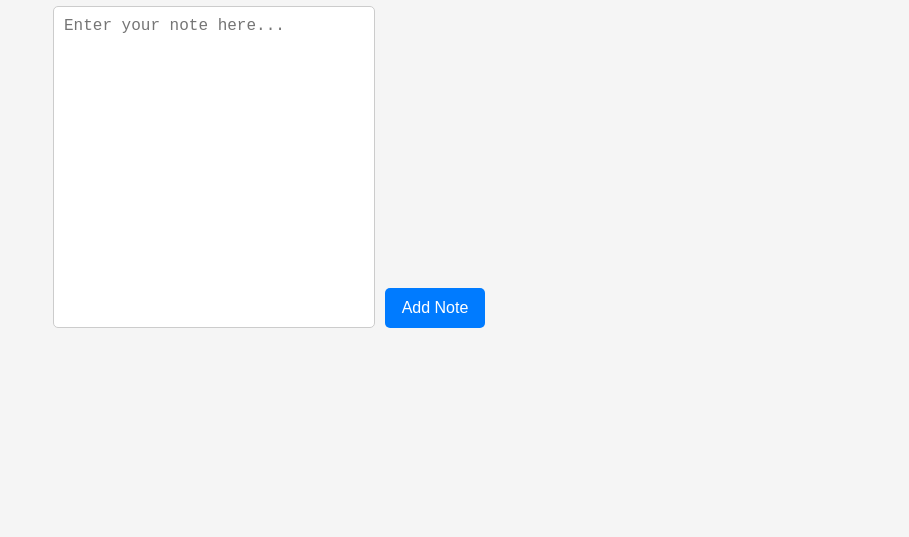
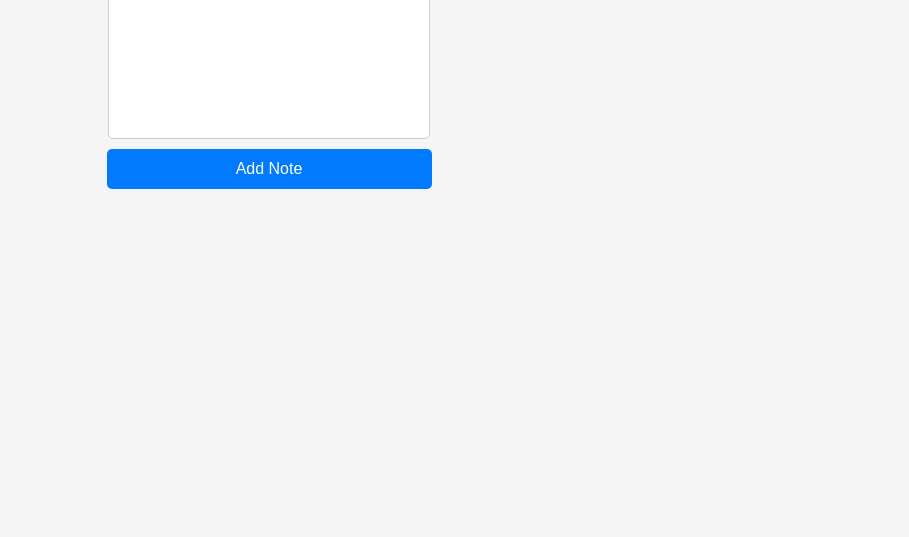
Before and after one commit to Sani-Mohibur/Notes-App, a plain HTML site: page index.html in a window 1280 px wide. Shown: the part 263-800 px from the top of the page, without its empty margins (371-1280 px from the left). Drawn offline with Linux system fonts and the light colour scheme.

Commit message:
3rd commit

```diff
--- a/style.css
+++ b/style.css
@@ -3,8 +3,8 @@ body{
     display: flex;
     flex-direction: column;
     align-items: center;
-    justify-content: center;
-    height: 100vh;
+    justify-content: flex-start;
+    min-height: 100vh;
     background-color: #f5f5f5;
     margin: 0;
 }
@@ -33,12 +33,13 @@ button{
 .inputContainer{
     display: flex;
     gap: 10px;
-    align-items: flex-end;
+    flex-direction: column;
+    align-items: center;
 }
 
 #addNote{
     height: 40px;
-    width: 100px;
+    width: 325px;
 }
 
 #notesContainer{
@@ -51,7 +52,7 @@ button{
 
 /* Note class will be added in JavaScript*/
 .note{
-    background-color: white;
+    background-color: rgb(164, 212, 216);
     padding: 10px;
     border-radius: 5px;
     box-shadow: 0 0 5px rgba(0,0,0,0.1);
```
